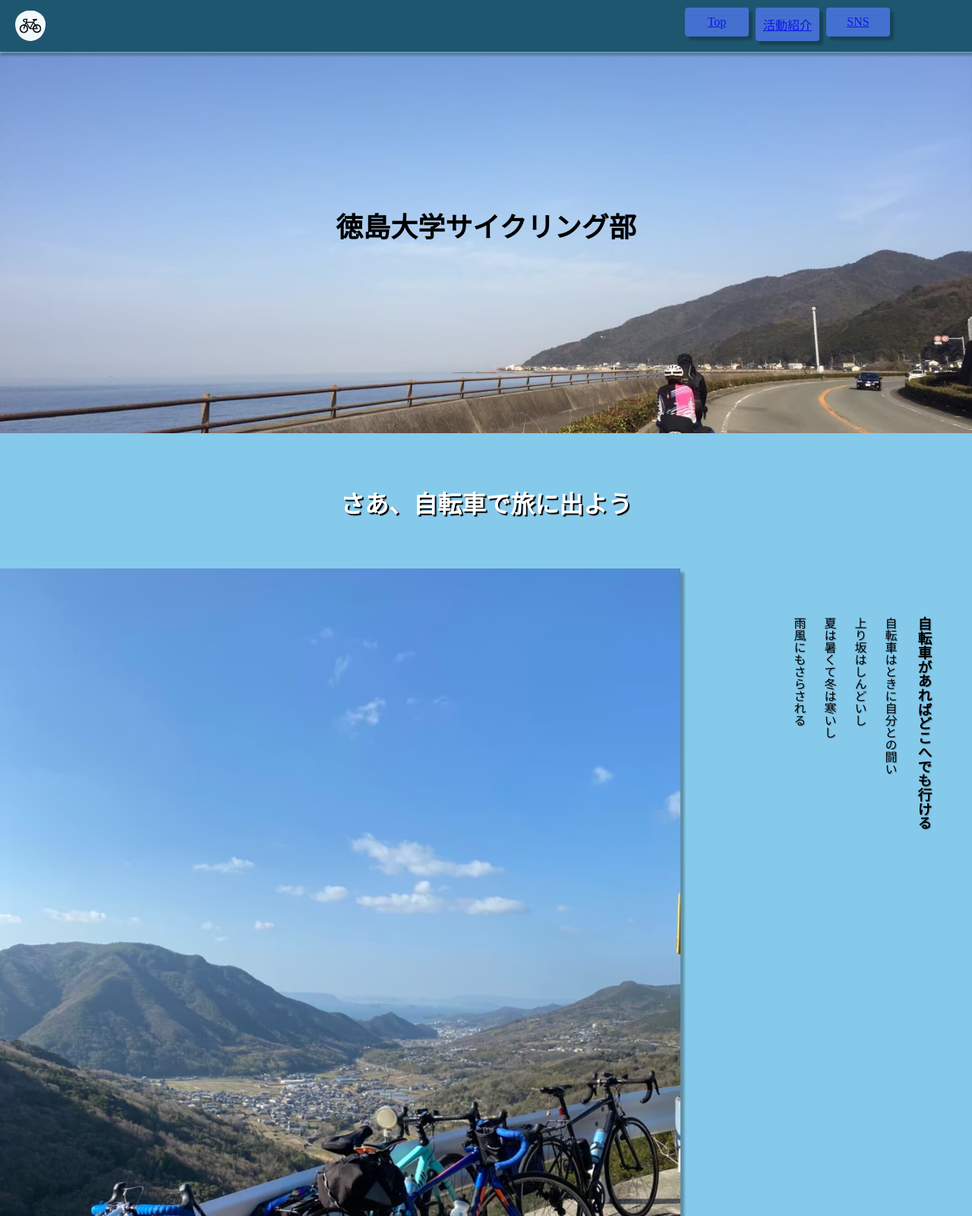
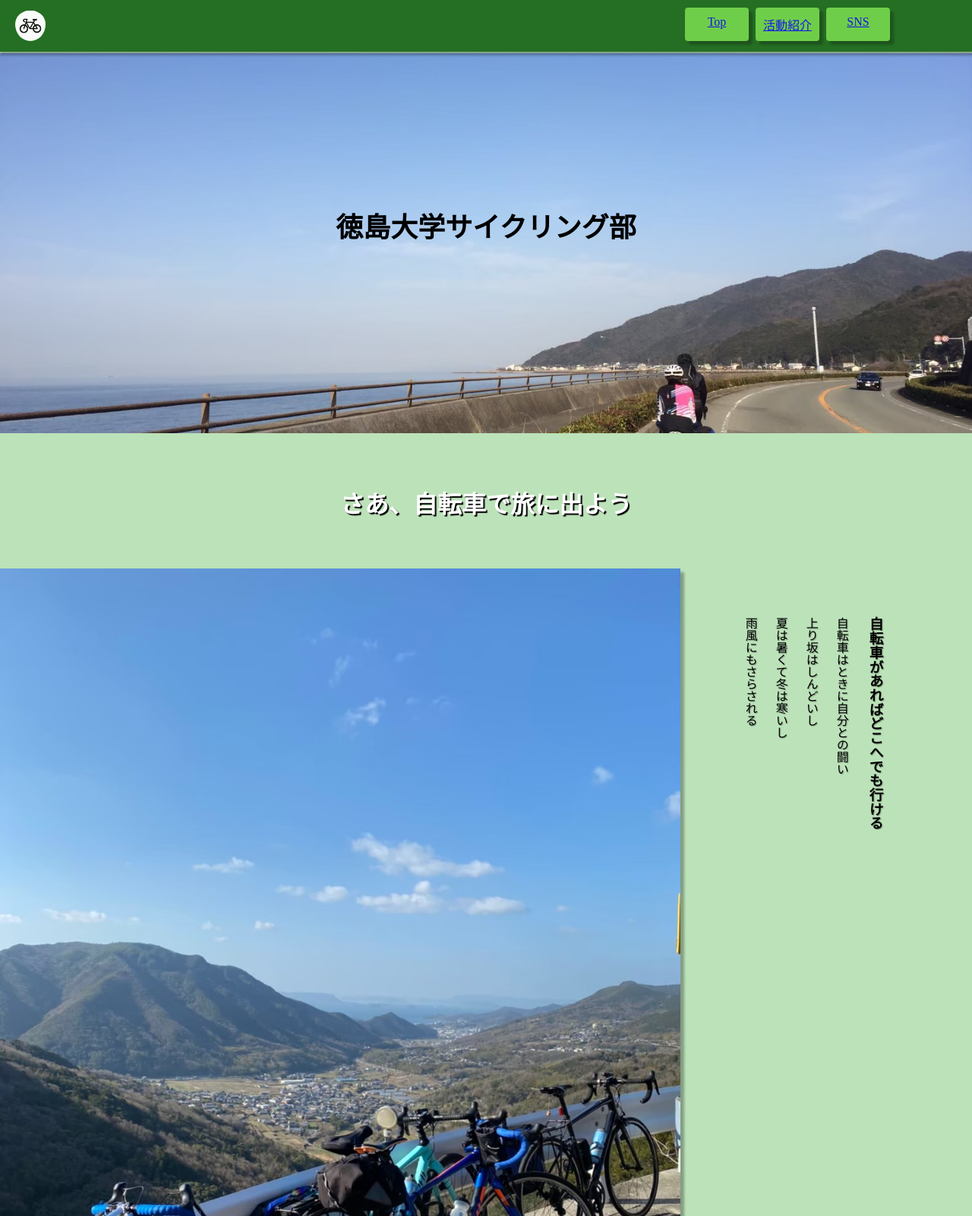
Before and after one commit to haruki-lo-shelon/tokushimaU-CyclingClub, a plain HTML site: page index.html in a window 1280 px wide. Shown: the top 1600 px of the page at 76% size. Drawn offline with Linux system fonts and the light colour scheme.

Commit message:
Add files via upload

```diff
--- a/css/styles.css
+++ b/css/styles.css
@@ -1,6 +1,6 @@
 body {
     margin: 0;
-    background: #85caeb;
+    background: #bce2b9;
 }
 
 header {
@@ -16,7 +16,7 @@ header ul {
     margin-bottom: 0;
     padding: 10px 20px;
     padding-right: 100%;
-    background: #134a63;
+    background: #136313;
     opacity: .9;
     color: #fff;
     box-shadow: 0px 5px 3px rgba(0, 0, 0, 0.3);
@@ -43,9 +43,10 @@ header .head {
 
 header .btn{
     width: 64px;
+    height: 24px;
     display: block;
     padding: 10px;
-    background:  #3d68cc;
+    background:  #66cc3d;
     border-radius: 4px;
     box-shadow: 5px 5px 3px rgba(0, 0, 0, 0.3);
 }
@@ -96,6 +97,10 @@ header .btn:hover {
     text-shadow: 2px 2px 1px black;
 }
 
+.index > p {
+    text-align: center;
+}
+
 .container > section {
     display: flex;
     margin: 32px auto;
@@ -127,6 +132,8 @@ header .btn:hover {
 .index .info {
     writing-mode: vertical-rl;
     padding-top: 64px;
+    margin-left: auto;
+    margin-right: auto;
     text-shadow: 1px 1px 1px rgba(0, 0, 0, 0.3);
 }
 
@@ -137,7 +144,7 @@ header .btn:hover {
 footer {
     padding: 64px;
     padding-bottom: 100%;
-    background: #134a63;
+    background: #206313;
     color: #98969c;
     text-align: center;
 }
```
